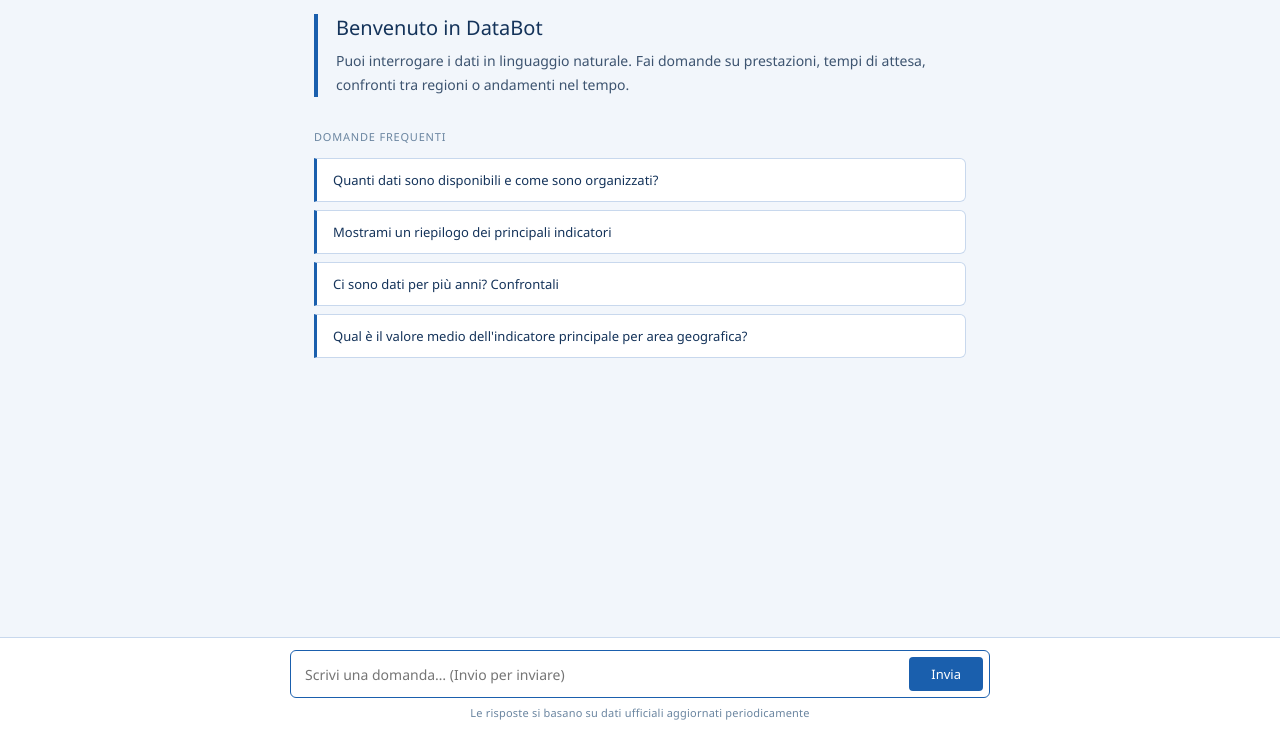
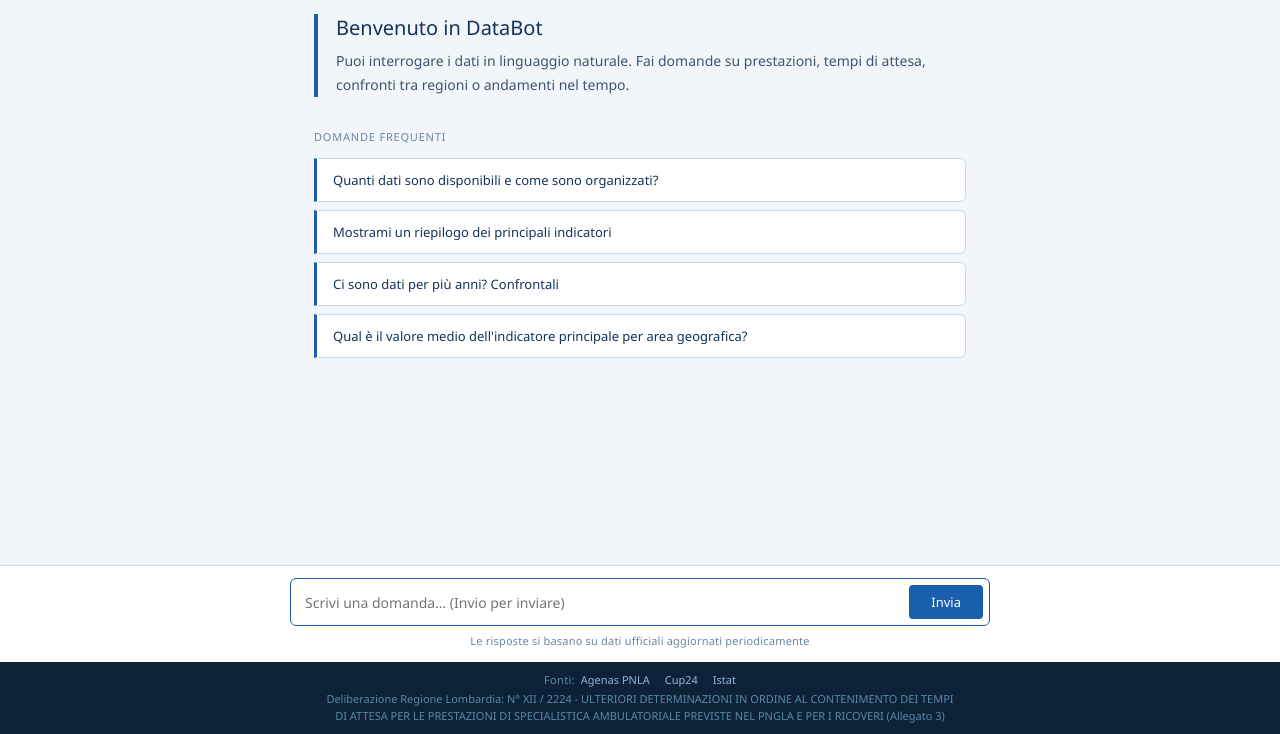
Before and after one commit to ufficiostampapederzoli/databot, a website: page databot/public/index.html in a window 1280 px wide. Shown: the part 66-800 px from the top of the page. Drawn offline with nearby package versions, Linux system fonts and the light colour scheme.

Commit message:
Add files via upload

```diff
--- a/databot/public/index.html
+++ b/databot/public/index.html
@@ -197,6 +197,37 @@
       margin-top: 7px; text-align: center; letter-spacing: .2px;
     }
 
+    /* SOURCES BAR */
+    #sources-bar {
+      background: var(--navy-dark);
+      padding: 10px 24px;
+      flex-shrink: 0;
+    }
+    .sources-inner {
+      max-width: 700px; margin: 0 auto;
+      display: flex; flex-direction: column;
+      align-items: center; gap: 4px;
+    }
+    .sources-row {
+      display: flex; align-items: center; justify-content: center;
+      flex-wrap: wrap; gap: 6px;
+      font-size: 11px;
+    }
+    .sources-row-delib {
+      color: #5A8AAA;
+      text-align: center;
+      line-height: 1.5;
+      max-width: 640px;
+    }
+    .sources-label {
+      color: #5A8AAA; font-weight: 500; letter-spacing: .3px;
+    }
+    #sources-bar a {
+      color: #8FB8DC; text-decoration: none;
+    }
+    #sources-bar a:hover { text-decoration: underline; color: #B8D4EE; }
+    .sources-sep { color: #2A4A6A; }
+
     ::-webkit-scrollbar { width: 5px; }
     ::-webkit-scrollbar-thumb { background: var(--border); border-radius: 3px; }
 
@@ -206,6 +237,9 @@
       footer { padding: 10px 14px 12px; }
       .bubble { font-size: 13px; }
       .header-badge { display: none; }
+      #sources-bar { padding: 8px 14px; }
+      .sources-row { font-size: 10px; gap: 4px; }
+      .sources-row-delib { font-size: 9.5px; }
     }
   </style>
 </head>
@@ -257,6 +291,22 @@
     </div>
   </div>
 </footer>
+
+<div id="sources-bar">
+  <div class="sources-inner">
+    <div class="sources-row">
+      <span class="sources-label">Fonti:</span>
+      <a href="https://www.agenas.gov.it/aree-tematiche/comunicazione/primo-piano/2774-presentazione-della-nuova-piattaforma-nazionale-delle-liste-di-attesa" target="_blank" rel="noopener noreferrer">Agenas PNLA</a>
+      <span class="sources-sep">·</span>
+      <a href="https://cup24.it/" target="_blank" rel="noopener noreferrer">Cup24</a>
+      <span class="sources-sep">·</span>
+      <a href="https://www.istat.it/notizia/medici-specialisti/" target="_blank" rel="noopener noreferrer">Istat</a>
+    </div>
+    <div class="sources-row sources-row-delib">
+      Deliberazione Regione Lombardia: N° XII / 2224 - ULTERIORI DETERMINAZIONI IN ORDINE AL CONTENIMENTO DEI TEMPI DI ATTESA PER LE PRESTAZIONI DI SPECIALISTICA AMBULATORIALE PREVISTE NEL PNGLA E PER I RICOVERI (Allegato 3)
+    </div>
+  </div>
+</div>
 
 <script>
   // Configura marked
```
